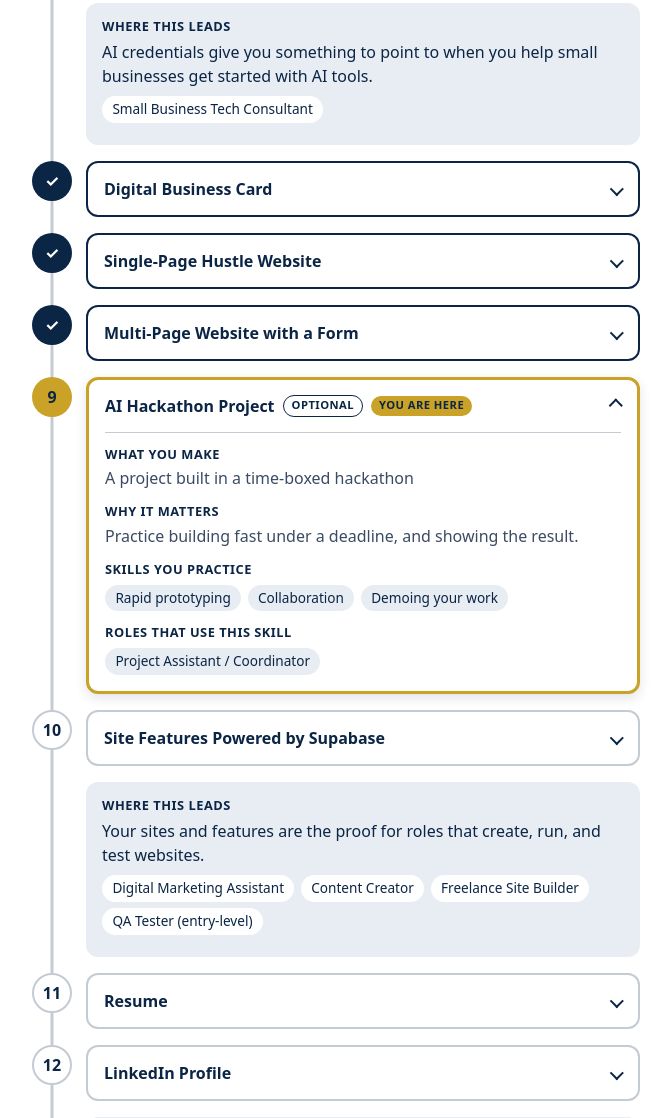
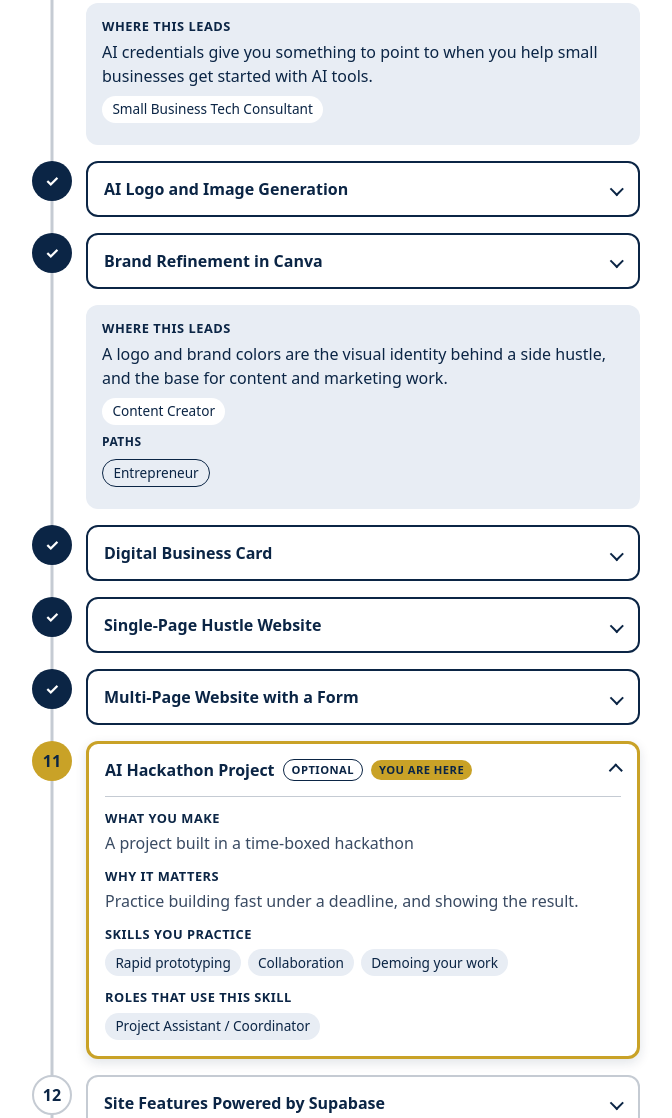
Before and after one commit to jcsmileyjr/student-journey-roadmap, a plain HTML site: page index.html in a window 1280 px wide. Shown: the part 736-1854 px from the top of the page, without its empty margins (304-976 px from the left). Drawn offline with Linux system fonts and the light colour scheme.

Commit message:
Update step count in header and data layer to reflect 16 steps in the student journey roadmap

```diff
--- a/index.html
+++ b/index.html
@@ -11,7 +11,7 @@
   <!-- HEADER BANNER -->
   <header class="banner">
     <h1>Your Journey</h1>
-    <p>24 weeks, 14 steps. Every step builds something you can show.</p>
+    <p>24 weeks, 16 steps. Every step builds something you can show.</p>
   </header>
 
   <main class="container">
--- a/journey-data.js
+++ b/journey-data.js
@@ -1,6 +1,6 @@
 // ============================================================
 // STUDENT JOURNEY ROADMAP — DATA LAYER (v2: adds roles + phases)
-// 14 steps from first presentation to capstone.
+// 16 steps from first presentation to capstone.
 // Mirrors the Shark Tank Showcase pattern: one array of objects,
 // state variables, one render function.
 // ============================================================
@@ -9,12 +9,12 @@
 // currentStepId  = PROGRESS state. Instructor sets it per cohort. Never changes on click.
 // expandedStepId = NAVIGATION state. Which card is open. Starts on the current step
 //                  so the page opens on "you are here". null means all cards closed.
-let currentStepId = 9;
+let currentStepId = 11;
 let expandedStepId = currentStepId;
 
 // DATA: STEPS
 // Field guide:
-//   id           number   position in the journey (1-14)
+//   id           number   position in the journey (1-16)
 //   title        string   short card heading
 //   phase        string   must match a phase id in journeyPhases below
 //   optional     boolean  true = optional track (no one is "behind" for skipping it)
@@ -89,6 +89,30 @@ const journeySteps = [
   },
   {
     id: 6,
+    title: "AI Logo and Image Generation",
+    phase: "brand",
+    optional: false,
+    artifact: "A set of logo and image concepts for your hustle idea, made with AI image tools",
+    whyItMatters: "Your hustle idea from step 2 gets a look, and you learn to direct AI tools toward what you want.",
+    skills: ["AI image generation", "Writing image prompts", "Comparing and choosing options"],
+    roles: ["Content Creator"],
+    subSteps: [],
+    exampleWork: null
+  },
+  {
+    id: 7,
+    title: "Brand Refinement in Canva",
+    phase: "brand",
+    optional: false,
+    artifact: "A refined logo and a brand color palette for your hustle idea",
+    whyItMatters: "Consistent colors and a clean logo make your hustle look like a real business on every page you build next.",
+    skills: ["Canva basics", "Logo refinement", "Choosing brand colors"],
+    roles: ["Content Creator"],
+    subSteps: [],
+    exampleWork: null
+  },
+  {
+    id: 8,
     title: "Digital Business Card",
     phase: "build",
     optional: false,
@@ -100,7 +124,7 @@ const journeySteps = [
     exampleWork: null
   },
   {
-    id: 7,
+    id: 9,
     title: "Single-Page Hustle Website",
     phase: "build",
     optional: false,
@@ -112,7 +136,7 @@ const journeySteps = [
     exampleWork: null
   },
   {
-    id: 8,
+    id: 10,
     title: "Multi-Page Website with a Form",
     phase: "build",
     optional: false,
@@ -124,7 +148,7 @@ const journeySteps = [
     exampleWork: null
   },
   {
-    id: 9,
+    id: 11,
     title: "AI Hackathon Project",
     phase: "build",
     optional: true,
@@ -136,7 +160,7 @@ const journeySteps = [
     exampleWork: null
   },
   {
-    id: 10,
+    id: 12,
     title: "Site Features Powered by Supabase",
     phase: "build",
     optional: false,
@@ -147,17 +171,17 @@ const journeySteps = [
     // Smaller milestones so students get frequent wins during the steepest climb.
     subSteps: [
       {
-        id: "10a",
+        id: "12a",
         title: "Connect to Supabase and read one row",
         note: "Suggested warm-up so the first win comes quickly."
       },
       {
-        id: "10b",
+        id: "12b",
         title: "Data-focused feature",
         note: "Display data from Supabase on your site."
       },
       {
-        id: "10c",
+        id: "12c",
         title: "Interactive feature",
         note: "Let visitors do something that changes the data."
       }
@@ -165,7 +189,7 @@ const journeySteps = [
     exampleWork: null
   },
   {
-    id: 11,
+    id: 13,
     title: "Resume",
     phase: "career",
     optional: false,
@@ -177,7 +201,7 @@ const journeySteps = [
     exampleWork: null
   },
   {
-    id: 12,
+    id: 14,
     title: "LinkedIn Profile",
     phase: "career",
     optional: false,
@@ -189,7 +213,7 @@ const journeySteps = [
     exampleWork: null
   },
   {
-    id: 13,
+    id: 15,
     title: "Capstone: Polish Your Website",
     phase: "finish",
     optional: false,
@@ -201,7 +225,7 @@ const journeySteps = [
     exampleWork: null
   },
   {
-    id: 14,
+    id: 16,
     title: "Google AI Essentials Certification",
     phase: "finish",
     optional: false,
@@ -241,9 +265,17 @@ const journeyPhases = [
     leadsTo: "AI credentials give you something to point to when you help small businesses get started with AI tools."
   },
   {
+    id: "brand",
+    name: "Brand",
+    stepIds: [6, 7],
+    roles: ["Content Creator"],
+    paths: ["Entrepreneur"],
+    leadsTo: "A logo and brand colors are the visual identity behind a side hustle, and the base for content and marketing work."
+  },
+  {
     id: "build",
     name: "Build",
-    stepIds: [6, 10],
+    stepIds: [8, 12],
     roles: ["Digital Marketing Assistant", "Content Creator", "Freelance Site Builder", "QA Tester (entry-level)"],
     paths: [],
     leadsTo: "Your sites and features are the proof for roles that create, run, and test websites."
@@ -251,7 +283,7 @@ const journeyPhases = [
   {
     id: "career",
     name: "Career",
-    stepIds: [11, 12],
+    stepIds: [13, 14],
     roles: [],
     paths: ["Freelancer"],
     leadsTo: "Your resume and LinkedIn profile are how employers or freelance clients find you and see what you can do."
@@ -259,7 +291,7 @@ const journeyPhases = [
   {
     id: "finish",
     name: "Finish",
-    stepIds: [13, 14],
+    stepIds: [15, 16],
     roles: ["Junior Web Developer", "Project Assistant / Coordinator", "Administrative Professional"],
     paths: [],
     leadsTo: "A finished capstone and a closing credential show you can plan, build, and deliver a project from start to finish."
```
